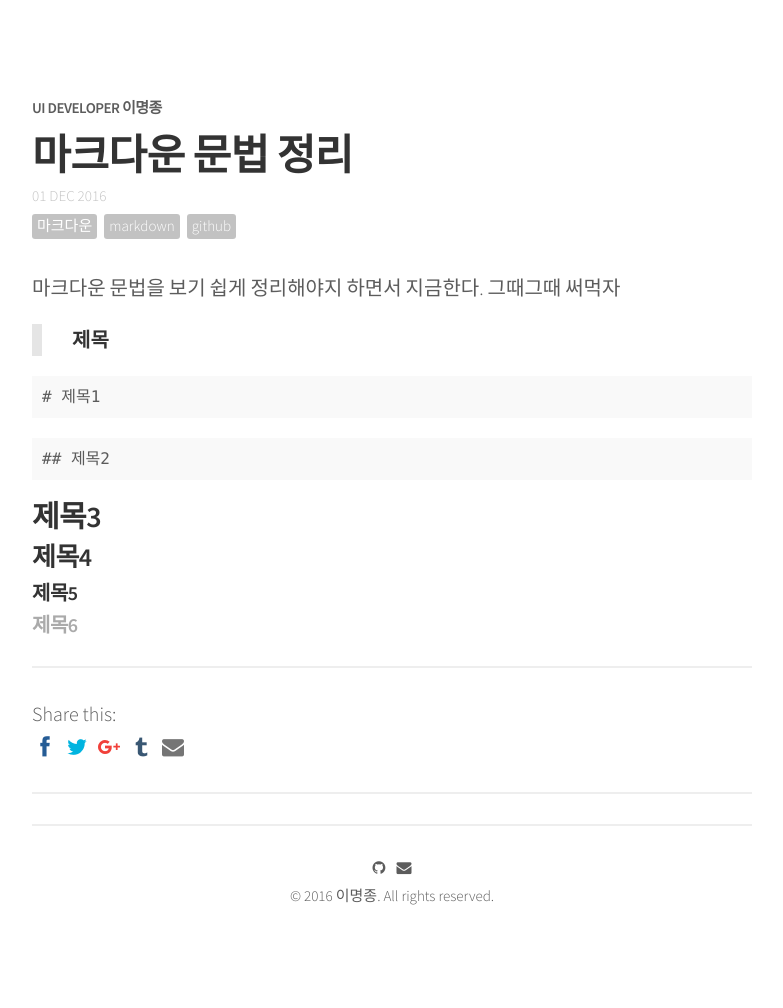
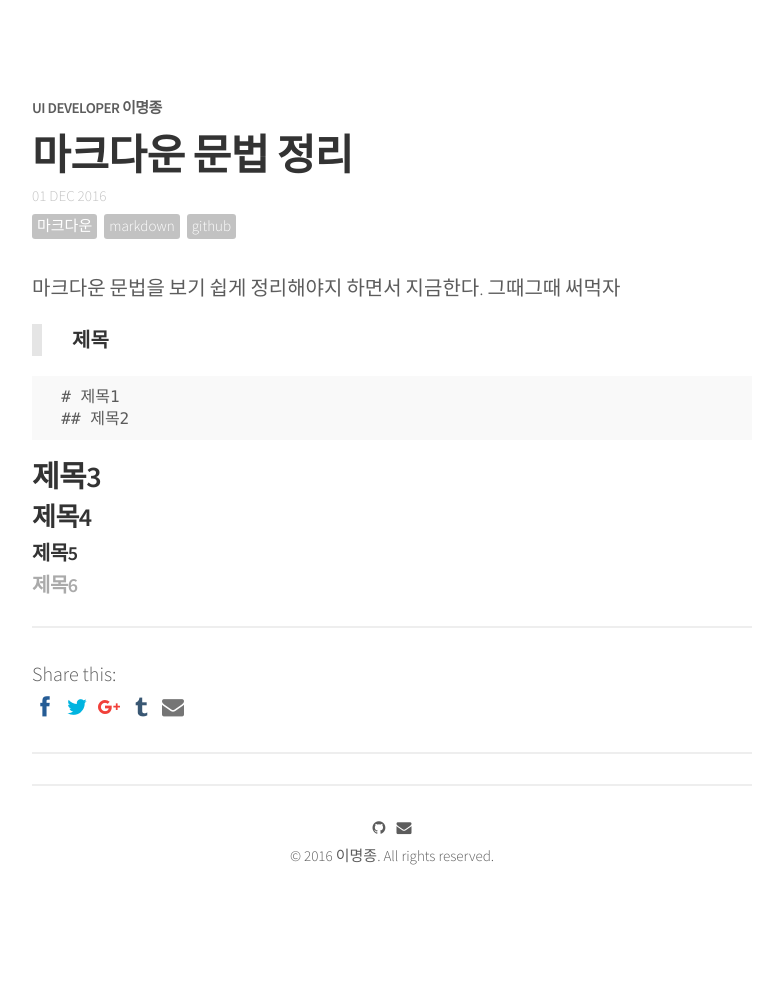
Before and after one commit to qnfzks55/jijong.github.io, a Jekyll site: the page built from _posts/2016-12-01-markdown.md, in a window 1280 px wide. Shown: the whole page, without its empty margins (248-1031 px from the left). Built offline with Jekyll 4.4.1, drawn with Linux system fonts in a browser that asks for light colours; nearby versions of some CDN libraries; comment, search, counter and statistics services are not loaded; after the commit the page ends 968 px from its top, so only the background shows below that.

Commit message:
Update 2016-12-01-markdown.md

```diff
--- a/_posts/2016-12-01-markdown.md
+++ b/_posts/2016-12-01-markdown.md
@@ -13,8 +13,10 @@ share: true
 
 > **제목**
 
-<pre># 제목1</pre>
-<pre>## 제목2</pre>
+<pre>
+  # 제목1
+  ## 제목2
+</pre>
 
 ### 제목3
 
```
